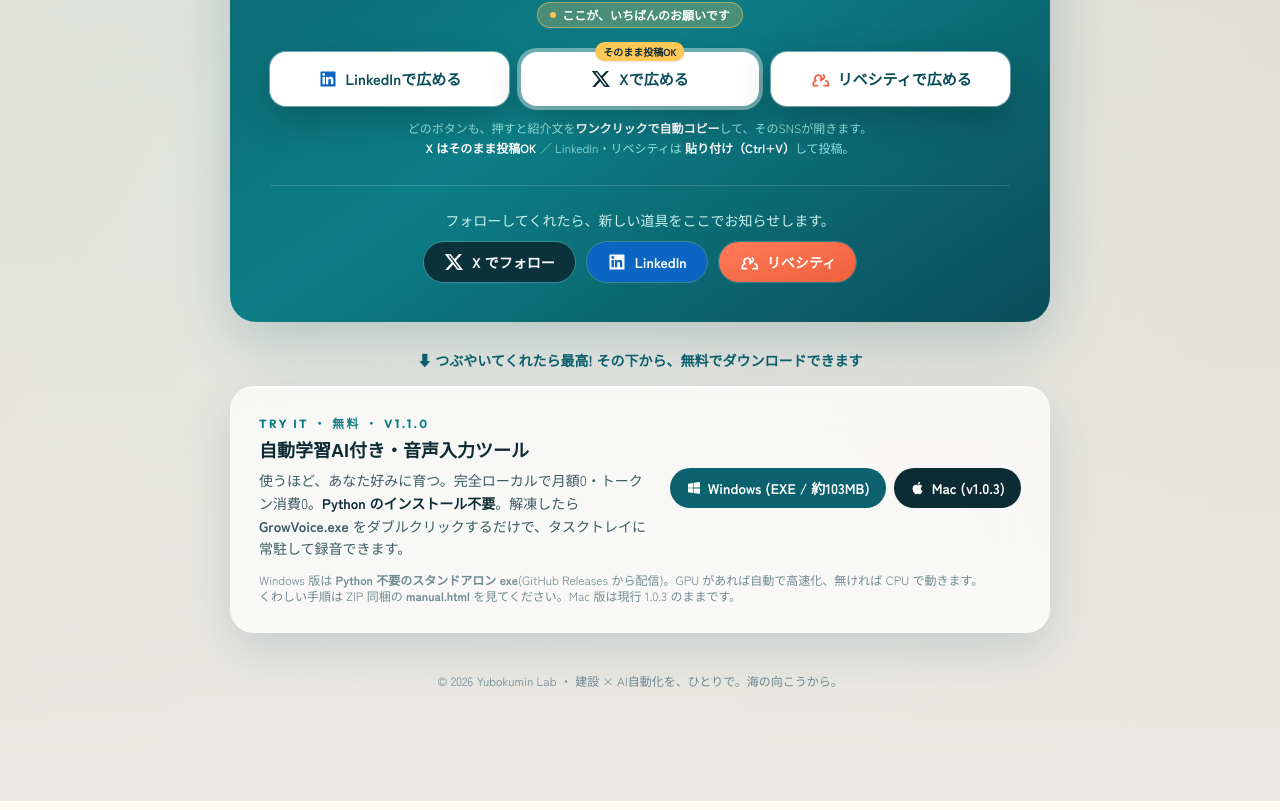
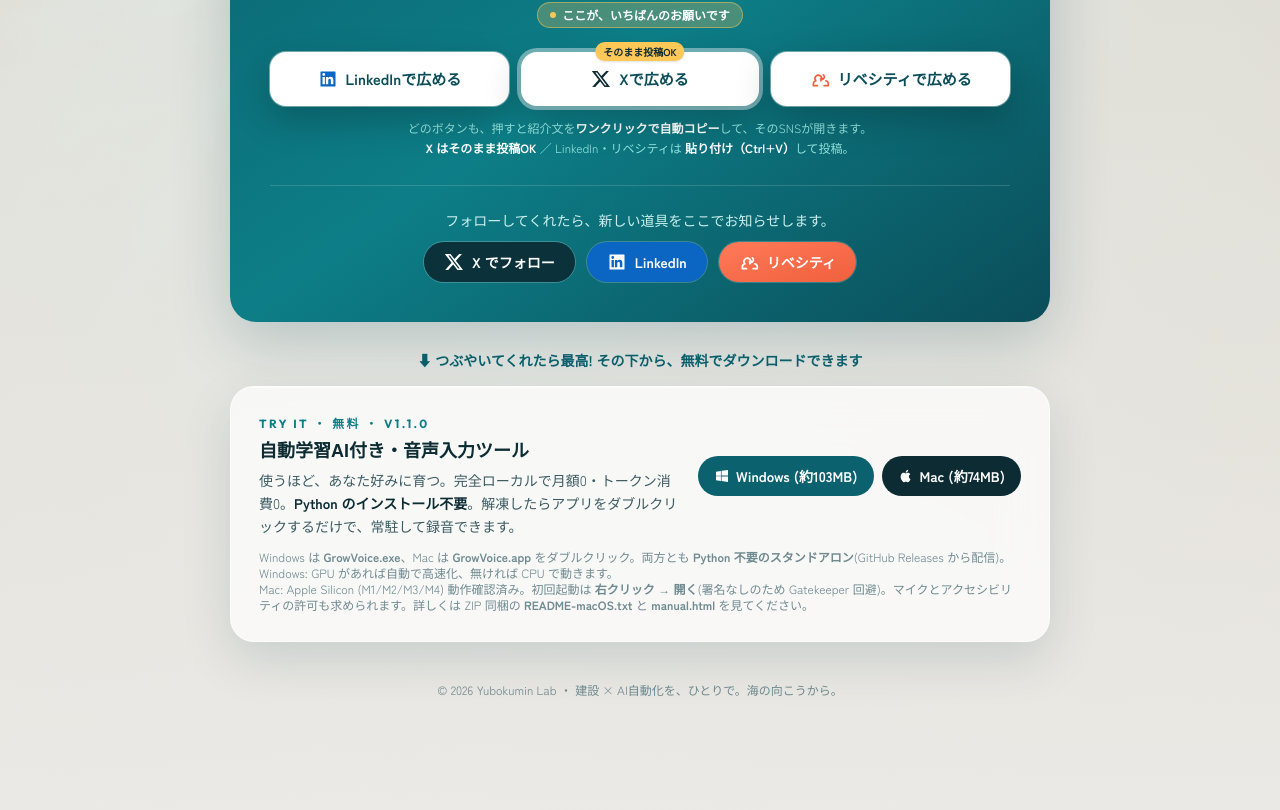
Before and after one commit to yubokumin28/yubokumin-voice-lp, a Next.js app: page /download in a window 1280 px wide. Shown: the part 1322-2132 px from the top of the page. Built offline with nearby package versions, Linux system fonts and the light colour scheme; a web font is replaced by a local one.

Commit message:
feat(lp): Mac ボタンを v1.1.0 の .app スタンドアロン版に切替(grow-voice-releases 公開配布)

```diff
--- a/app/download/page.tsx
+++ b/app/download/page.tsx
@@ -124,25 +124,26 @@
               <h3 className="font-display font-bold text-lg mb-1">自動学習AI付き・音声入力ツール</h3>
               <p className="text-sm text-ink-soft leading-relaxed">
                 使うほど、あなた好みに育つ。完全ローカルで月額0・トークン消費0。
-                <strong className="text-ink">Python のインストール不要</strong>。解凍したら <strong>GrowVoice.exe</strong> をダブルクリックするだけで、タスクトレイに常駐して録音できます。
+                <strong className="text-ink">Python のインストール不要</strong>。解凍したらアプリをダブルクリックするだけで、常駐して録音できます。
               </p>
             </div>
             <div className="flex gap-2 shrink-0">
               <a href="https://github.com/yubokumin28/grow-voice-releases/releases/download/v1.1.0/GrowVoice-Windows-v1.1.0.zip"
                 className="inline-flex items-center gap-1.5 rounded-full px-4 py-2.5 text-sm font-bold text-white bg-lagoon-700 hover:bg-lagoon-800 transition-colors">
                 <svg viewBox="0 0 24 24" className="w-4 h-4" fill="currentColor"><path d="M3 5.6 10.4 4.5v7.1H3V5.6Zm0 12.8 7.4 1.1v-7H3v5.9Zm8.4 1.2L21 21V12.6h-9.6v7Zm0-15.7v7.2H21V3l-9.6 1.2Z" /></svg>
-                Windows (EXE / 約103MB)
+                Windows (約103MB)
               </a>
-              <a href="/downloads/GrowVoice-macOS-v1.0.3.zip" download
+              <a href="https://github.com/yubokumin28/grow-voice-releases/releases/download/v1.1.0/GrowVoice-macOS-v1.1.0.zip"
                 className="inline-flex items-center gap-1.5 rounded-full px-4 py-2.5 text-sm font-bold text-white bg-ink hover:opacity-90 transition-opacity">
                 <svg viewBox="0 0 24 24" className="w-4 h-4" fill="currentColor"><path d="M16.4 12.7c0-2.3 1.9-3.4 2-3.5-1.1-1.6-2.8-1.8-3.4-1.9-1.4-.1-2.8.8-3.5.8s-1.9-.8-3-.8c-1.5 0-3 .9-3.8 2.3-1.6 2.8-.4 7 1.2 9.3.8 1.1 1.7 2.4 2.9 2.3 1.2 0 1.6-.7 3-.7s1.8.7 3 .7 2-1 2.8-2.2c.9-1.3 1.2-2.5 1.3-2.6-.1 0-2.5-1-2.5-3ZM14.3 5.7c.6-.8 1-1.9.9-3-.9 0-2 .6-2.7 1.4-.6.7-1.1 1.8-.9 2.9 1 .1 2-.5 2.7-1.3Z" /></svg>
-                Mac (v1.0.3)
+                Mac (約74MB)
               </a>
             </div>
           </div>
           <p className="text-xs text-ink-mute mt-3">
-            Windows 版は <strong>Python 不要のスタンドアロン exe</strong>(GitHub Releases から配信)。GPU があれば自動で高速化、無ければ CPU で動きます。<br />
-            くわしい手順は ZIP 同梱の <strong>manual.html</strong> を見てください。Mac 版は現行 1.0.3 のままです。
+            Windows は <strong>GrowVoice.exe</strong>、Mac は <strong>GrowVoice.app</strong> をダブルクリック。両方とも <strong>Python 不要のスタンドアロン</strong>(GitHub Releases から配信)。<br />
+            Windows: GPU があれば自動で高速化、無ければ CPU で動きます。<br />
+            Mac: Apple Silicon (M1/M2/M3/M4) 動作確認済み。初回起動は <strong>右クリック → 開く</strong>(署名なしのため Gatekeeper 回避)。マイクとアクセシビリティの許可も求められます。詳しくは ZIP 同梱の <strong>README-macOS.txt</strong> と <strong>manual.html</strong> を見てください。
           </p>
         </LiquidGlassCard>
 
```
